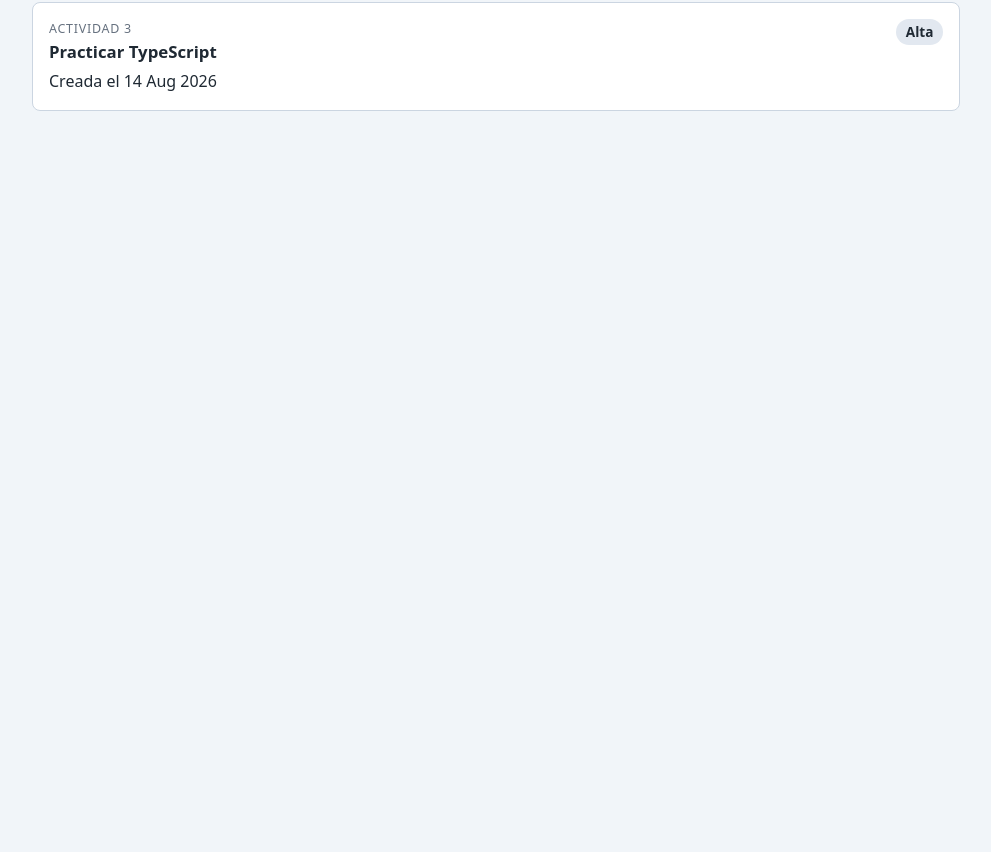
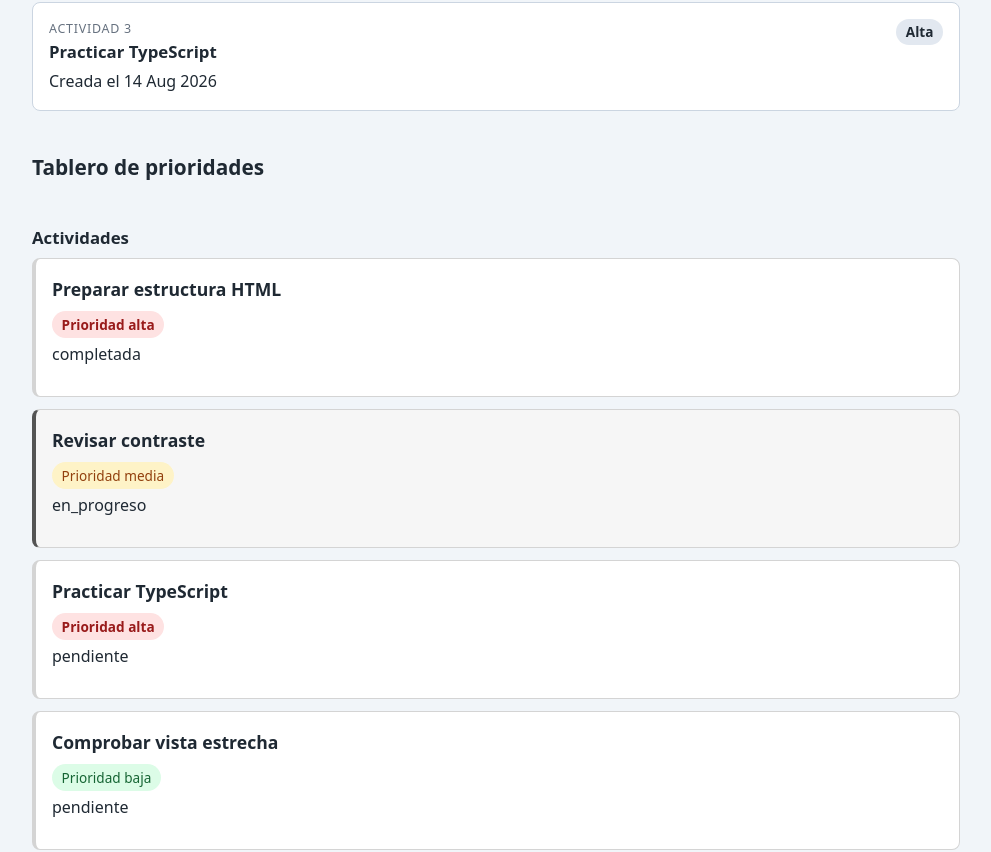
Before and after one commit to hamlet10/curso_angular, an Angular app in the folder panel-actividades/: page / in a window 1280 px wide. Shown: the part 1023-1875 px from the top of the page, without its empty margins (144-1135 px from the left). Before the commit the page ends 1182 px from the top, so only its background shows below. Built offline with nearby package versions, Linux system fonts and the light colour scheme.

Commit message:
Incremento 1: la fuente, y una lista que sale de ella

```diff
--- a/panel-actividades/src/app/actividades/lista-actividades/lista-actividades.ts
+++ b/panel-actividades/src/app/actividades/lista-actividades/lista-actividades.ts
@@ -10,8 +10,8 @@
 })
 export class ListaActividades {
   protected readonly actividades: Actividad[] = [
-    { id: 1, titulo: 'Preparar estructura HTML', estado: 'completada', prioridad: 'alta', creadaEn: '2026-08-10' },
-    { id: 2, titulo: 'Revisar contraste', estado: 'en_progreso', prioridad: 'media', creadaEn: '2026-08-12' },
-    { id: 3, titulo: 'Practicar TypeScript', estado: 'pendiente', prioridad: 'alta', creadaEn: '2026-08-14' },
+    { id: 1, titulo: 'Preparar estructura HTML', estado: 'completada', prioridad: 'alta', creadaEn: '2026-08-10', destacada: false },
+    { id: 2, titulo: 'Revisar contraste', estado: 'en_progreso', prioridad: 'media', creadaEn: '2026-08-12', destacada: false},
+    { id: 3, titulo: 'Practicar TypeScript', estado: 'pendiente', prioridad: 'alta', creadaEn: '2026-08-14', destacada: false },
   ];
 }
--- a/panel-actividades/src/app/app.html
+++ b/panel-actividades/src/app/app.html
@@ -12,6 +12,7 @@
   <app-resumen-actividades />
   <app-tarjeta-actividad />
     <app-lista-actividades />
+    <app-tablero-prioridades />
 </main>
 
 <router-outlet />
--- a/panel-actividades/src/app/app.ts
+++ b/panel-actividades/src/app/app.ts
@@ -3,10 +3,11 @@
 import { ResumenActividades } from './actividades/resumen-actividades/resumen-actividades';
 import { TarjetaActividad } from './actividades/tarjeta-actividad/tarjeta-actividad';
 import { ListaActividades } from './actividades/lista-actividades/lista-actividades';
+import { TableroPrioridades } from './tablero-prioridades/tablero-prioridades';
 
 @Component({
   selector: 'app-root',
-  imports: [RouterOutlet, ResumenActividades, TarjetaActividad, ListaActividades],
+  imports: [RouterOutlet, ResumenActividades, TarjetaActividad, ListaActividades, TableroPrioridades],
   templateUrl: './app.html',
   styleUrl: './app.css',
 })
--- a/panel-actividades/src/app/modelos/actividad.ts
+++ b/panel-actividades/src/app/modelos/actividad.ts
@@ -8,4 +8,8 @@
   estado: EstadoActividad;
   prioridad: Prioridad;
   creadaEn: string;
+  destacada: boolean;
 }
+
+export type FiltroEstado = EstadoActividad | 'todas';
+export type FiltroPrioridad = Prioridad | 'todas';
--- /dev/null
+++ b/panel-actividades/src/app/tablero-prioridades/tablero-prioridades.css
@@ -0,0 +1,39 @@
+.tablero { display: flex; flex-direction: column; gap: 1.5rem; }
+
+.metricas,
+.lista { list-style: none; margin: 0; padding: 0; }
+
+.metricas { display: grid; grid-template-columns: repeat(auto-fit, minmax(8rem, 1fr)); gap: 0.75rem; }
+.metricas li { border: 1px solid #d4d4d4; border-radius: 0.5rem; padding: 0.75rem; text-align: center; }
+.metricas strong { display: block; font-size: 1.75rem; }
+
+.controles { display: flex; flex-wrap: wrap; gap: 1rem; align-items: flex-end; }
+.campo { display: flex; flex-direction: column; gap: 0.25rem; }
+.campo input,
+.campo select { padding: 0.4rem; }
+
+.lista { display: grid; grid-template-columns: minmax(0, 1fr); gap: 0.75rem; }
+.lista > li,
+.tarjeta,
+.metricas li,
+.campo { min-width: 0; }
+
+.tarjeta { border: 1px solid #d4d4d4; border-left: 4px solid #d4d4d4; border-radius: 0.5rem; padding: 1rem; }
+.tarjeta h4 { font-size: 1.1rem; margin: 0 0 0.5rem; }
+.tarjeta h4,
+.tarjeta p { overflow-wrap: anywhere; }
+
+.tarjeta.destacada { border-left-color: #545454; background: #f6f6f6; }
+.tarjeta.seleccionada { outline: 2px solid #545454; outline-offset: 2px; }
+
+.prioridad { font-size: 0.85rem; margin: 0 0 0.25rem; }
+.prioridad-alta { font-weight: 700; }
+.prioridad-media { font-weight: 500; }
+.prioridad-baja { font-weight: 400; }
+
+.acciones { display: flex; flex-wrap: wrap; gap: 0.5rem; margin-top: 0.75rem; }
+button { padding: 0.4rem 0.75rem; cursor: pointer; }
+button:disabled { cursor: not-allowed; opacity: 0.55; }
+:focus-visible { outline: 2px solid #545454; outline-offset: 2px; }
+
+.vacio { border: 1px dashed #949494; border-radius: 0.5rem; padding: 1.5rem; text-align: center; }
--- /dev/null
+++ b/panel-actividades/src/app/tablero-prioridades/tablero-prioridades.html
@@ -0,0 +1,25 @@
+<section class="tablero" aria-labelledby="titulo-tablero">
+  <h2 id="titulo-tablero">Tablero de prioridades</h2>
+
+  <section aria-labelledby="titulo-actividades">
+    <h3 id="titulo-actividades">Actividades</h3>
+
+    <ul class="lista">
+      @for (actividad of actividades(); track actividad.id) {
+        <li>
+          <article class="tarjeta" [class.destacada]="actividad.destacada">
+            <h4>{{ actividad.titulo }}</h4>
+            <p class="prioridad prioridad-{{ actividad.prioridad }}">
+              Prioridad {{ actividad.prioridad }}
+            </p>
+            <p class="estado">{{ actividad.estado }}</p>
+          </article>
+        </li>
+      } @empty {
+        <li class="vacio">
+          <p>Todavía no hay actividades.</p>
+        </li>
+      }
+    </ul>
+  </section>
+</section>
--- /dev/null
+++ b/panel-actividades/src/app/tablero-prioridades/tablero-prioridades.ts
@@ -0,0 +1,17 @@
+import { Component, signal } from '@angular/core';
+import { Actividad } from '../modelos/actividad';
+
+@Component({
+  selector: 'app-tablero-prioridades',
+  templateUrl: './tablero-prioridades.html',
+  styleUrl: './tablero-prioridades.css',
+})
+export class TableroPrioridades {
+  protected readonly actividades = signal<Actividad[]>([
+    { id: 1, titulo: 'Preparar estructura HTML', estado: 'completada', prioridad: 'alta', creadaEn: '2026-08-10', destacada: false },
+    { id: 2, titulo: 'Revisar contraste', estado: 'en_progreso', prioridad: 'media', creadaEn: '2026-08-12', destacada: true },
+    { id: 3, titulo: 'Practicar TypeScript', estado: 'pendiente', prioridad: 'alta', creadaEn: '2026-08-14', destacada: false },
+    { id: 4, titulo: 'Comprobar vista estrecha', estado: 'pendiente', prioridad: 'baja', creadaEn: '2026-08-16', destacada: false },
+    { id: 5, titulo: 'Ejecutar el build', estado: 'pendiente', prioridad: 'media', creadaEn: '2026-08-18', destacada: false },
+  ]);
+}
```
Also changed, not shown: 1 other file (tests, documents, lock files or other folders).
